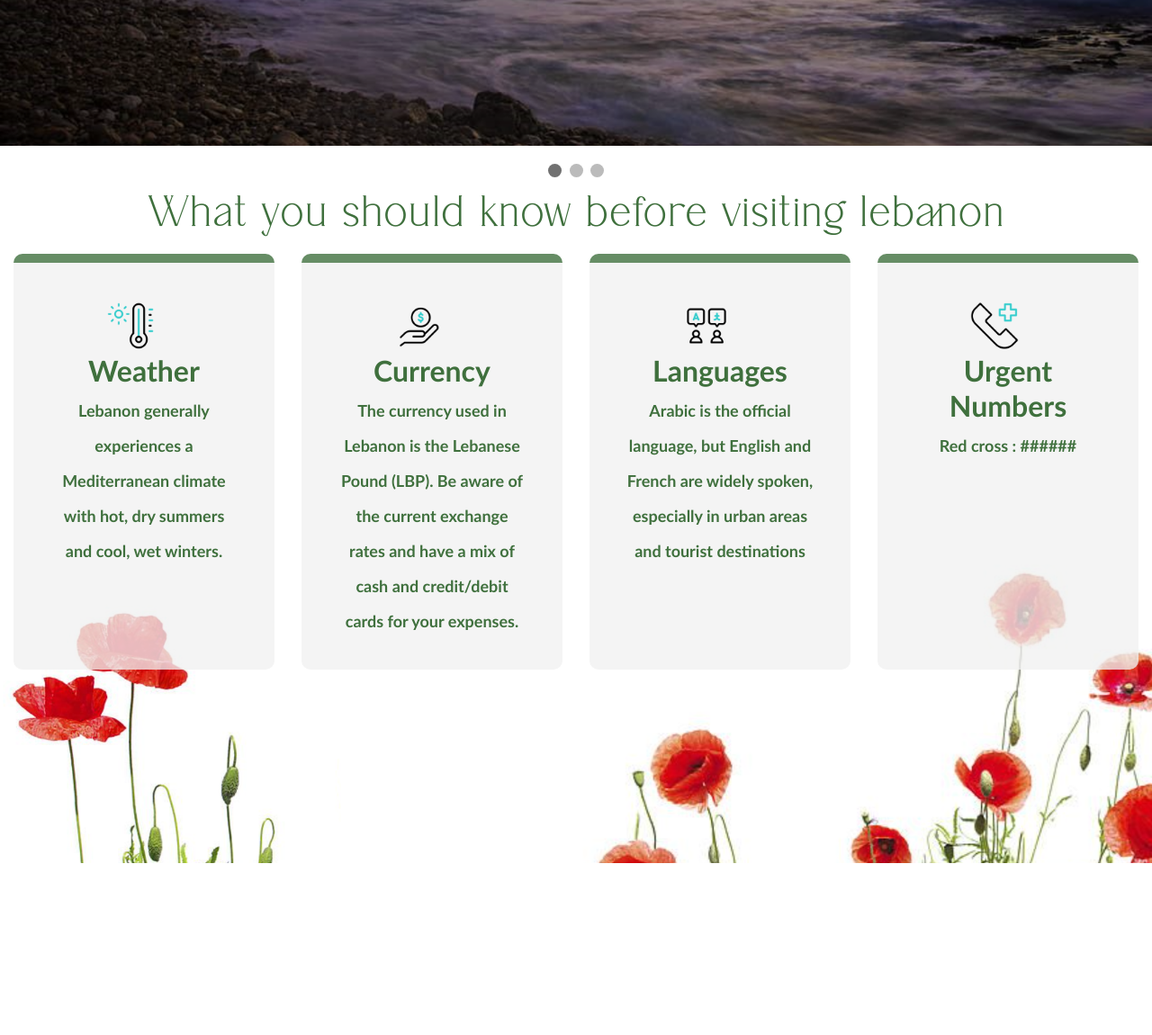
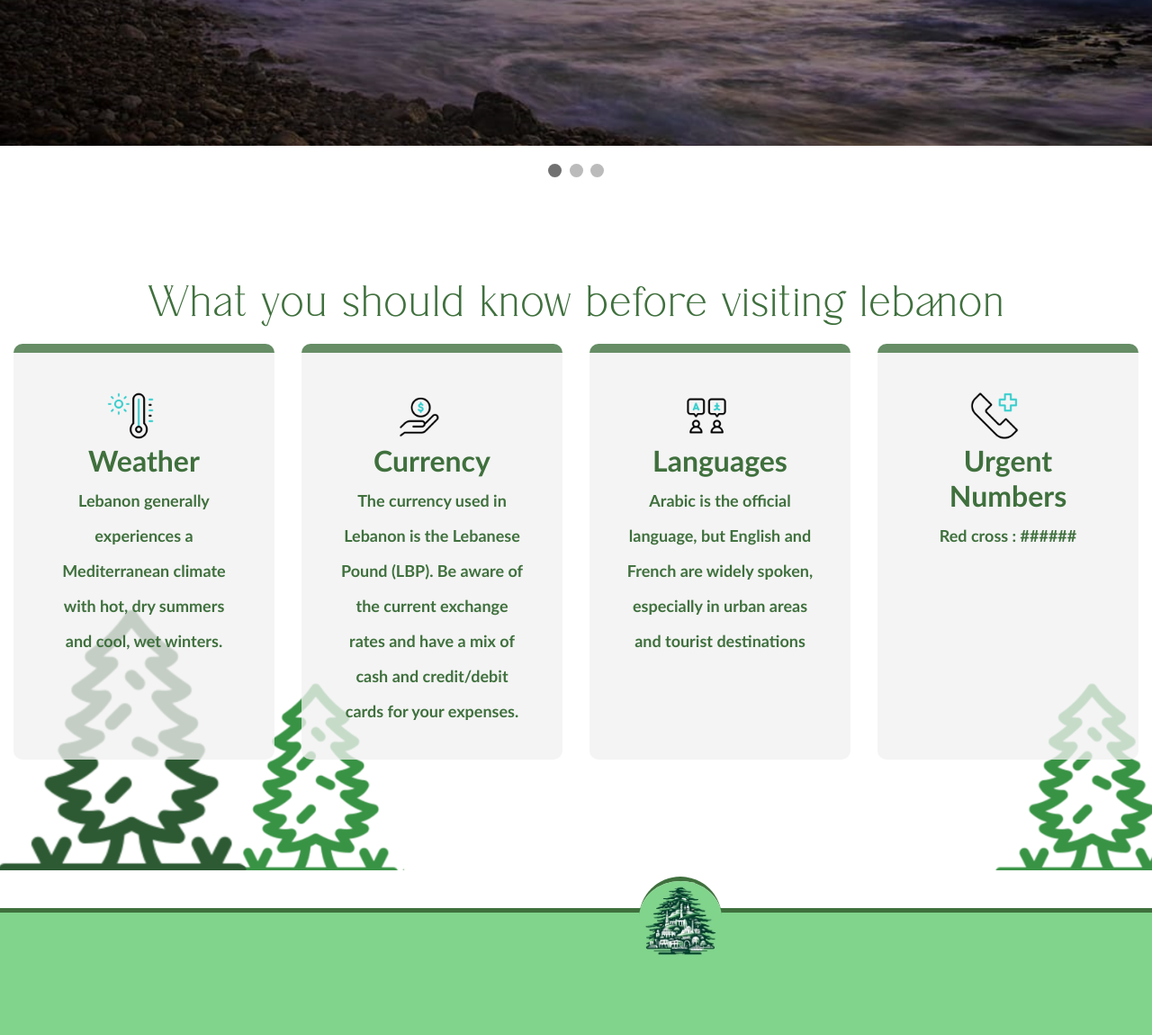
Before and after one commit to daouAya/explore-lebanon-repo, a PHP site: page /mainpage.html in a window 1280 px wide. Shown: the part 1259-2409 px from the top of the page at 90% size. Before the commit the page ends 2218 px from the top, so only its background shows below. Run offline with PHP 8.4, Linux system fonts and the light colour scheme.

Commit message:
main
tips footer

```diff
--- a/mainpage.html
+++ b/mainpage.html
@@ -151,6 +151,15 @@
             <div class="box"><img src="output-onlinegiftools (1).gif" class="im"><br/>   Urgent Numbers<br/><span>Red cross : ######</span></div>
       </div>
       </div>
+    <div class="footer">
+      <img class="lo" src="green.jpg">
+ <br/>
+ <br/>
+ <br/>
+ <br/>
+ <br/>
+    </div>
+    </div>
      </body>
     </html>
 </html>
--- a/mainstyle.css
+++ b/mainstyle.css
@@ -38,7 +38,7 @@
 
 
   .header a:hover {
-    background-color:#81d48ca0;;
+    background-color:#81d48ca0;
     color: rgb(255, 255, 255);
   }
 
@@ -133,12 +133,16 @@
   }
 
   h1{
-    font-family:comic sans-serif ;
     font-size:100px;
     text-align: center;
     border:1px solid white;
-    }
+    font-family:candle-light;
 
+  }
+  @font-face {
+    font-family:candle-light;
+    src: url(Garelina\ Bold.ttf);
+  }
    video{
     position:relative;
     top:-120px;
@@ -231,15 +235,16 @@ img {vertical-align: middle;}
 }
 
 
-@media only screen and (max-width: 300px) {
+@media only screen and (max-width: 500px) {
   .prev, .next,.text {font-size: 11px}
 }
 
   .d{
+    background-image: url("ceda.png");
+    background-size: 1550px;
     background-repeat: no-repeat;
-    background-image: url(Untitled\ 2.png);
-        background-size:1500px, 1000px;
-        padding-bottom: 200px;
+    padding-bottom: 150px;
+    padding-top: 100px;
   }
   .container {
       display: flex;
@@ -283,3 +288,19 @@ img {vertical-align: middle;}
   height:60px;
 
   }
+  .footer {
+    position: relative;
+    border-top:5px solid #3f703d;
+    padding: 10px 10px 0px 10px;
+    bottom: 0;
+    width: 100%;
+    background:#81d48c;
+    color: white;
+}
+.lo{
+border-top: 5px solid #3f703d;
+border-radius: 100px;
+margin-left: 700px;
+block-size: 100px;
+margin-top: -50px;
+}
```
Also changed, not shown: Untitled 2.png (deleted), ceda.png (added), green.jpg (added).
